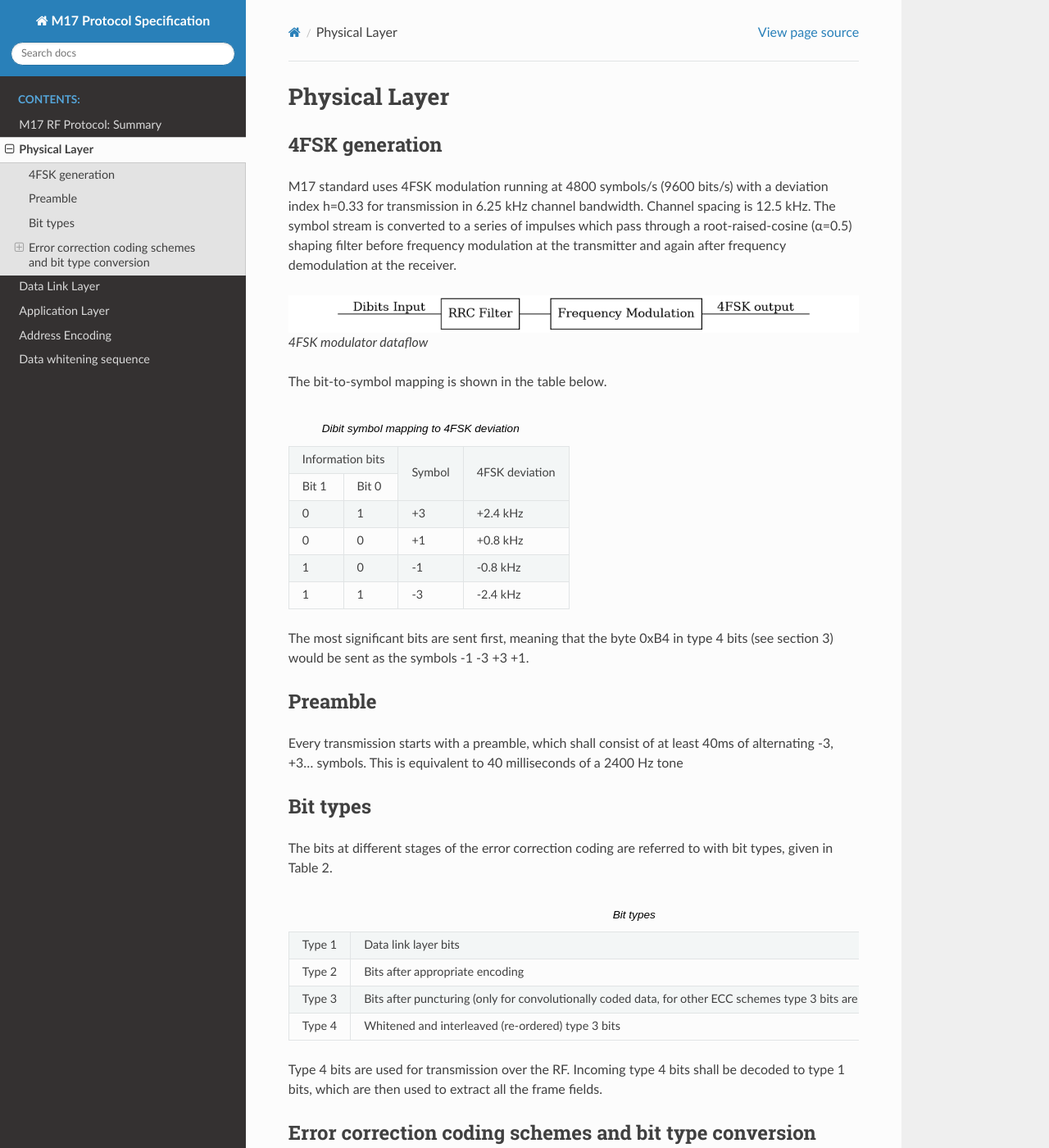
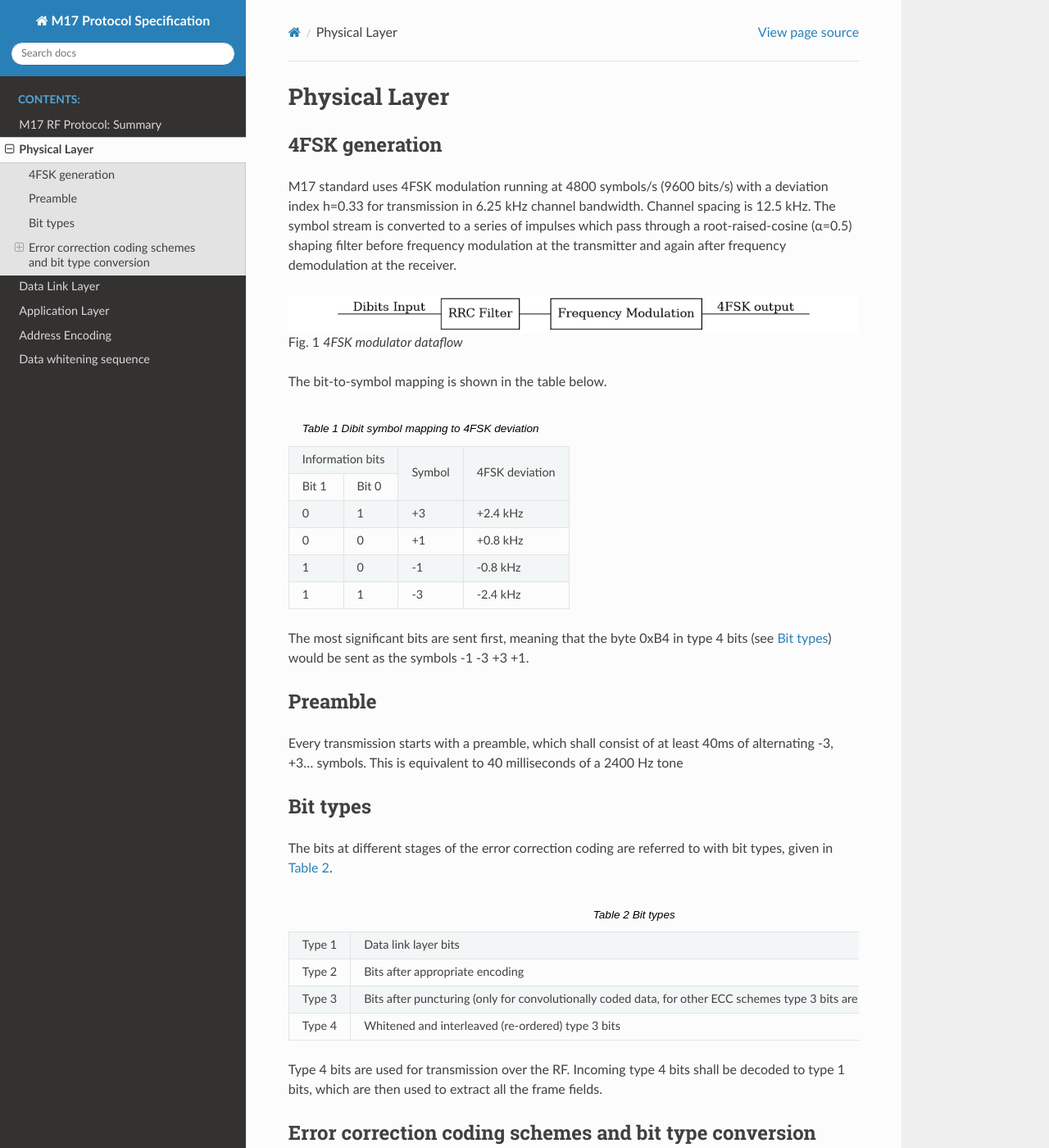
Before and after one commit to M17-Project/M17_spec, a Sphinx documentation site: the page built from docs/physical_layer.rst, in a window 1280 px wide and 1400 px high. Shown: the whole window at 82% size. Built offline with Sphinx 7.4.7 and the Read the Docs theme 2.0.0, drawn with Linux system fonts in a browser that asks for light colours.

Commit message:
docs: start to update references

```diff
--- a/docs/conf.py
+++ b/docs/conf.py
@@ -45,6 +45,8 @@ extensions = [
     'sphinx.ext.mathjax',
     'sphinx.ext.todo',
 ]
+
+numfig = True
 
 # Add any paths that contain templates here, relative to this directory.
 #templates_path = ['_templates']
--- a/docs/data_link_layer.rst
+++ b/docs/data_link_layer.rst
@@ -8,13 +8,13 @@ which the physical layer stops sending data. eg: messages, beacons, etc.
 break in physical layer output, until the stream ends. eg: voice data, bulk data transfers, etc.
 
 When the physical layer is idle (no RF being transmitted or received),
-the data link defaults to packet mode. :strike:`To switch to stream mode, a
+the data link defaults to packet mode. ~~To switch to stream mode, a
 start stream packet (detailed later) is sent, immediately followed by
 the switch to stream mode; the Stream of data immediately follows the
 Start Stream packet without disabling the Physical layer. To switch
 out of Stream mode, the stream simply ends and returns the Physical
 layer to the idle state, and the Data Link defaults back to Packet
-mode.`
+mode.~~
 
 As is the convention with networking protocols, all quantities
 larger than 8 bits are encoded in bigendian.
--- a/docs/physical_layer.rst
+++ b/docs/physical_layer.rst
@@ -44,7 +44,7 @@ The bit-to-symbol mapping is shown in the table below.
 .. todo:: update section
 
 The most significant bits are sent first, meaning that the byte 0xB4
-in type 4 bits (see section 3) would be sent as the symbols -1 -3 +3
+in type 4 bits (see :ref:`bit_types`) would be sent as the symbols -1 -3 +3
 +1.
 
 Preamble
@@ -55,12 +55,15 @@ least 40ms of alternating -3, +3... symbols. This is equivalent to 40
 milliseconds of a 2400 Hz tone
 
 
+.. _bit_types:
+
 Bit types
 ---------
 
 The bits at different stages of the error correction coding are
-referred to with bit types, given in Table 2.
+referred to with bit types, given in :numref:`table_bit_types`.
 
+.. _table_bit_types:
 .. table:: Bit types
 
    +---------------+----------------------------------------+
```
